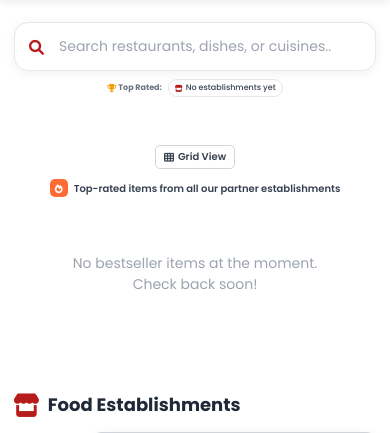
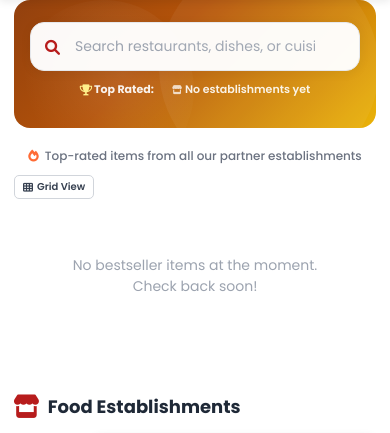
Before and after one commit to borgyevoces/Capstone, a Django app: page / in a window 390 px wide. Shown: the part 52-485 px from the top of the page. Run offline with Django 5.2, Linux system fonts and the light colour scheme; data that the repository does not hold is empty; some libraries are stand-ins or nearby versions.

Commit message:
new design

```diff
--- a/static/css/kabsueats_desktopview.css
+++ b/static/css/kabsueats_desktopview.css
@@ -204,26 +204,85 @@ body { font-family: 'Poppins', sans-serif; background: #fff; color: var(--g800);
 /* ============================================ */
 /* HERO SEARCH                                  */
 /* ============================================ */
-.hero { padding: 36px 0 48px; text-align: center; }
+.hero {
+    padding: 36px 28px 40px;
+    text-align: center;
+    background: linear-gradient(135deg, #92400e 0%, #b45309 40%, #eab308 100%);
+    border-radius: 18px;
+    margin-bottom: 8px;
+    position: relative;
+    overflow: hidden;
+}
+/* Circle decorations — exact match with My Favorites hero */
+.hero::before {
+    content: '';
+    position: absolute;
+    top: -30px; right: -30px;
+    width: 180px; height: 180px;
+    background: rgba(255,255,255,0.07);
+    border-radius: 50%;
+    pointer-events: none;
+}
+.hero::after {
+    content: '';
+    position: absolute;
+    bottom: -50px; left: 40%;
+    width: 220px; height: 220px;
+    background: rgba(255,255,255,0.05);
+    border-radius: 50%;
+    pointer-events: none;
+}
 .hsw { position: relative; max-width: 680px; margin: 0 auto; }
 .hs-lbl { display: none; }
-.hs-cont { position: relative; display: flex; align-items: center; background: #fff; border: 2px solid var(--g200); border-radius: 50px; box-shadow: none; transition: border-color .25s, box-shadow .25s; overflow: hidden; }
-.hs-cont:focus-within { border-color: var(--red); box-shadow: none; }
+.hs-cont { position: relative; display: flex; align-items: center; background: rgba(255,255,255,0.97); border: 2px solid transparent; border-radius: 50px; box-shadow: 0 4px 20px rgba(0,0,0,0.18); transition: border-color .25s, box-shadow .25s; overflow: hidden; }
+.hs-cont:focus-within { border-color: rgba(255,255,255,1); box-shadow: 0 4px 28px rgba(0,0,0,0.28); }
 .hs-inp { flex: 1; padding: 15px 14px 15px 52px; font-size: 15px; font-family: 'Poppins', sans-serif; border: none; outline: none; background: transparent; color: var(--g800); }
 .hs-inp::placeholder { color: var(--g400); }
-.hs-ico { position: absolute; left: 18px; top: 50%; transform: translateY(-50%); color: var(--red); font-size: 16px; pointer-events: none; transition: color .2s; }
+.hs-ico { position: absolute; left: 18px; top: 50%; transform: translateY(-50%); color: #b45309; font-size: 16px; pointer-events: none; transition: color .2s; }
 .hs-clr { flex-shrink: 0; margin-right: 8px; width: 30px; height: 30px; border-radius: 50%; background: var(--g100); display: none; align-items: center; justify-content: center; color: var(--g500); font-size: 13px; cursor: pointer; transition: background .2s, color .2s; border: none; }
 .hs-clr.on { display: flex; }
-.hs-clr:hover { background: var(--red-light); color: var(--red); }
+.hs-clr:hover { background: #fef3c7; color: #b45309; }
 
-/* Search top-rated pills */
-.hs-hints { display: flex; align-items: center; justify-content: center; gap: 6px; margin-top: 14px; flex-wrap: wrap; overflow: visible; transition: opacity .2s; }
+/* Search top-rated pills — plain text, no pill styling */
+.hs-hints {
+    display: flex;
+    align-items: center;
+    justify-content: center;
+    gap: 18px;
+    margin-top: 14px;
+    flex-wrap: nowrap;
+    overflow: hidden;
+    transition: opacity .2s;
+    width: 100%;
+    box-sizing: border-box;
+    padding: 0 4px;
+}
 .hs-hints.hidden { opacity: 0; pointer-events: none; }
-.hs-hint-label { font-size: 12px; font-weight: 700; color: var(--g600); display: inline-flex; align-items: center; gap: 5px; margin-right: 2px; white-space: nowrap; flex-shrink: 0; }
-.hs-hint-label i { color: #f59e0b; font-size: 12px; }
-.hs-hint-pill { display: inline-flex; align-items: center; gap: 5px; font-size: 11.5px; font-weight: 500; color: var(--g700); background: #fff; border: 1.5px solid var(--g200); border-radius: 20px; padding: 5px 14px; cursor: pointer; transition: .2s; text-decoration: none; box-shadow: 0 1px 4px rgba(0,0,0,.07); white-space: nowrap; overflow: visible; text-overflow: unset; max-width: none; }
-.hs-hint-pill:hover { background: var(--red-light); border-color: var(--red); color: var(--red); box-shadow: 0 2px 8px rgba(183,28,28,.12); }
-.hs-hint-pill i { font-size: 11px; color: var(--red); flex-shrink: 0; }
+.hs-hint-label { font-size: 12px; font-weight: 700; color: rgba(255,255,255,0.92); display: inline-flex; align-items: center; gap: 5px; margin-right: 2px; white-space: nowrap; flex-shrink: 0; }
+.hs-hint-label i { color: #fef08a; font-size: 12px; }
+.hs-hint-pill {
+    display: inline-flex;
+    align-items: center;
+    gap: 4px;
+    font-size: 12px;
+    font-weight: 600;
+    color: rgba(255,255,255,0.90);
+    background: none;
+    border: none;
+    border-radius: 0;
+    padding: 0;
+    cursor: pointer;
+    transition: color .2s;
+    text-decoration: none;
+    box-shadow: none;
+    white-space: nowrap;
+    flex-shrink: 1;
+    min-width: 0;
+    overflow: hidden;
+    text-overflow: ellipsis;
+}
+.hs-hint-pill:hover { color: #fff; background: none; border: none; box-shadow: none; transform: none; text-decoration: underline; }
+.hs-hint-pill i { font-size: 11px; color: rgba(255,255,255,0.75); flex-shrink: 0; }
 
 /* ── Advanced Search Dropdown ── */
 .asd { position: fixed; z-index: 9999; display: none; }
@@ -279,10 +338,17 @@ body { font-family: 'Poppins', sans-serif; background: #fff; color: var(--g800);
 /* ============================================ */
 .bs-section { background: transparent; padding: 0 0 28px; margin: 0 0 24px; }
 .bs-title-row { display: none; }
-.bs-title { font-size: 12px; font-weight: 500; color: var(--g600); display: flex; align-items: center; gap: 6px; margin: 4px 0 0 0; text-align: left; }
+.bs-title {
+    font-size: 13px; font-weight: 500; color: var(--g600);
+    display: flex; align-items: center; justify-content: center;
+    gap: 6px; margin: 0 0 14px 0; text-align: center; width: 100%;
+}
 .bs-title i { color: #ff6b35; font-size: 13px; }
-.bs-controls { display: flex; align-items: flex-start; justify-content: space-between; margin-bottom: 28px; padding: 28px 52px 0; }
-.bs-controls-left { display: flex; flex-direction: column; align-items: flex-start; }
+.bs-controls {
+    display: flex; flex-direction: column; align-items: center;
+    margin-bottom: 20px; padding: 28px 52px 0;
+}
+.bs-controls-left { display: flex; align-items: center; width: 100%; }
 
 /* Dropdown */
 .ddw { position: relative; display: inline-block; }
--- a/static/css/kabsueats_phoneview.css
+++ b/static/css/kabsueats_phoneview.css
@@ -140,23 +140,38 @@
     .page-layout { display: block; }
 
     /* ---------- HERO SEARCH ---------- */
-    .hero { padding: 22px 0 32px; text-align: center; }
+    .hero {
+        padding: 22px 16px 28px;
+        text-align: center;
+        background: linear-gradient(135deg, #92400e 0%, #b45309 40%, #eab308 100%);
+        border-radius: 16px;
+        margin-bottom: 6px;
+        position: relative;
+        overflow: hidden;
+    }
+    .hero::before {
+        content: '';
+        position: absolute;
+        inset: 0;
+        background: radial-gradient(ellipse at 60% 40%, rgba(255,255,255,0.1) 0%, transparent 65%);
+        pointer-events: none;
+    }
     .hsw  { position: relative; max-width: 100%; margin: 0 auto; }
     .hs-lbl { display: none; }
     .hs-cont {
         position: relative;
         display: flex;
         align-items: center;
-        background: #fff;
+        background: rgba(255,255,255,0.97);
         border-radius: 50px;
-        border: 2px solid var(--g200);
-        box-shadow: none;
+        border: 2px solid transparent;
+        box-shadow: 0 4px 16px rgba(0,0,0,0.18);
         transition: border-color .25s, box-shadow .25s;
         overflow: hidden;
     }
     .hs-cont:focus-within {
-        border-color: var(--red);
-        box-shadow: none;
+        border-color: rgba(255,255,255,1);
+        box-shadow: 0 4px 24px rgba(0,0,0,0.28);
     }
     .hs-inp {
         width: 100%; padding: 14px 44px 14px 44px; font-size: 14px;
@@ -227,70 +242,63 @@
     .asd-empty i { display: block; font-size: 20px; margin-bottom: 5px; color: var(--g300); }
     .asd-footer { padding: 9px 14px; border-top: 1px solid var(--g100); font-size: 11px; color: var(--g400); text-align: center; }
 
-    /* Top Rated pills — 2-row wrap so all are visible */
+    /* Top Rated pills — single row on mobile */
     .hs-hints {
         display: flex;
         align-items: center;
-        gap: 4px;
-        margin-top: 8px;
+        justify-content: center;
+        gap: 10px 16px;
+        margin-top: 10px;
         flex-wrap: wrap;
-        overflow: visible;
         padding-bottom: 2px;
     }
     .hs-hints::-webkit-scrollbar { display: none; }
-    .hs-hint-label { font-size: 8px; font-weight: 700; color: var(--g600); display: inline-flex; align-items: center; gap: 2px; white-space: nowrap; flex-shrink: 0; }
-    .hs-hint-label i { color: #f59e0b; font-size: 8px; }
+    .hs-hint-label { font-size: 11px; font-weight: 700; color: rgba(255,255,255,0.92); display: inline-flex; align-items: center; gap: 2px; white-space: nowrap; flex-shrink: 0; }
+    .hs-hint-label i { color: #fef08a; font-size: 11px; }
     .hs-hint-pill {
         display: inline-flex; align-items: center; gap: 3px;
-        font-size: 8px; font-weight: 500; color: var(--g700);
-        background: #fff; border: 1px solid var(--g200); border-radius: 20px;
-        padding: 2px 6px; cursor: pointer; transition: .2s;
-        text-decoration: none; box-shadow: none; white-space: nowrap;
+        font-size: 11px; font-weight: 600; color: rgba(255,255,255,0.90);
+        background: none; border: none; border-radius: 0;
+        padding: 0; cursor: pointer; transition: color .2s;
+        text-decoration: none; box-shadow: none;
+        white-space: nowrap; flex-shrink: 1; min-width: 0;
+        overflow: hidden; text-overflow: ellipsis;
     }
-    .hs-hint-pill:hover  { background: var(--red-light); border-color: var(--red); color: var(--red); }
+    .hs-hint-pill:hover  { color: #fff; background: none; text-decoration: underline; }
     .hs-hint-pill:active { transform: scale(.96); }
-    .hs-hint-pill i { font-size: 7px; color: var(--red); }
+    .hs-hint-pill i { font-size: 9px; color: rgba(255,255,255,0.75); flex-shrink: 0; }
 
     /* ---------- BESTSELLERS SECTION ---------- */
     .bs-section { background: transparent; padding: 0 0 20px; margin: 0 0 16px; }
 
     /* Title row + Grid View button on same row, button pinned to right */
-    .bs-title-row {
-        display: flex; align-items: flex-start;
-        justify-content: space-between;
-        gap: 10px;
-        margin-bottom: 10px; padding: 14px 0 0;
+    .bs-title-row { display: none; }
+    .bs-title {
+        font-size: 12px; font-weight: 500; color: var(--g600);
+        display: flex; align-items: center; justify-content: center;
+        gap: 6px; margin: 0 0 10px 0; text-align: center; width: 100%;
+        white-space: normal; overflow: visible; text-overflow: unset;
+        line-height: 1.4;
     }
-    .bs-title {
-        font-size: 10px; font-weight: 600; color: var(--g700);
-        display: flex; align-items: center;
-        gap: 6px; margin: 0; text-align: left; letter-spacing: 0;
-        line-height: 1.3; flex: 1; min-width: 0;
-        white-space: nowrap; overflow: hidden; text-overflow: ellipsis;
+    .bs-title i {
+        color: #ff6b35; font-size: 12px;
+        background: none; width: auto; height: auto;
+        border-radius: 0; box-shadow: none;
+        display: inline; min-width: unset;
     }
-    /* Fire icon — smaller on mobile */
-    .bs-title i {
-        width: 18px; height: 18px; min-width: 18px; border-radius: 5px;
-        background: #ff6b35;
-        display: inline-flex; align-items: center; justify-content: center;
-        color: #fff; font-size: 9px; flex-shrink: 0;
-        box-shadow: none; margin-top: 0;
-    }
-    /* Grid View button — inline with title, pinned right */
     .bs-controls {
         display: flex;
+        flex-direction: column;
         align-items: center;
-        justify-content: space-between;
-        gap: 10px;
+        gap: 0;
         padding: 14px 0 0;
         margin-bottom: 10px;
     }
     .bs-controls-left {
         display: flex;
         align-items: center;
-        gap: 10px;
-        flex: 1;
-        min-width: 0;
+        justify-content: flex-start;
+        width: 100%;
     }
 
     /* Dropdown button */
--- a/webapp/templates/webapplication/kabsueats.html
+++ b/webapp/templates/webapplication/kabsueats.html
@@ -743,15 +743,15 @@
     <section class="bs-section" id="bsSec">
 
         <div class="bs-controls">
+            <h2 class="bs-title" id="bsTitle">
+                <i class="fas fa-fire"></i>
+                Top-rated items from all our partner establishments
+            </h2>
             <div class="bs-controls-left">
                 <button class="gv-btn" id="gvBtn" onclick="toggleGrid()">
                     <i class="fas fa-th" id="gvIco"></i>
                     <span id="gvLbl">Grid View</span>
                 </button>
-                <h2 class="bs-title" id="bsTitle">
-                    <i class="fas fa-fire"></i>
-                    Top-rated items from all our partner establishments
-                </h2>
             </div>
         </div>
 
```
